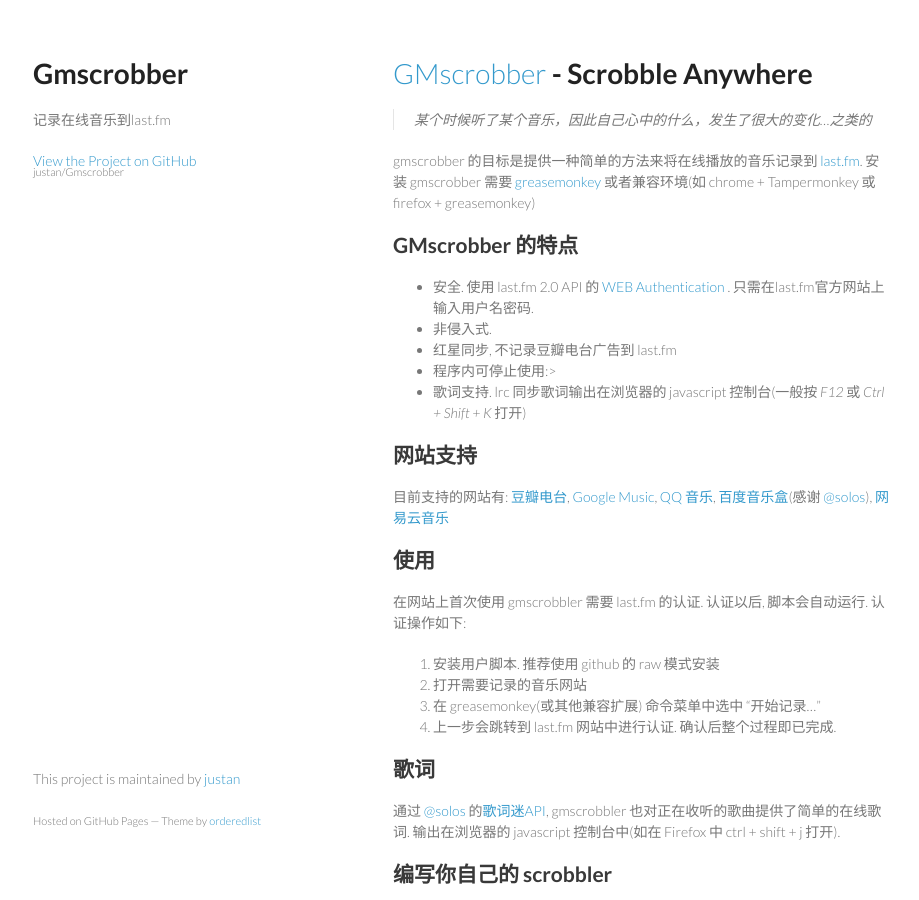
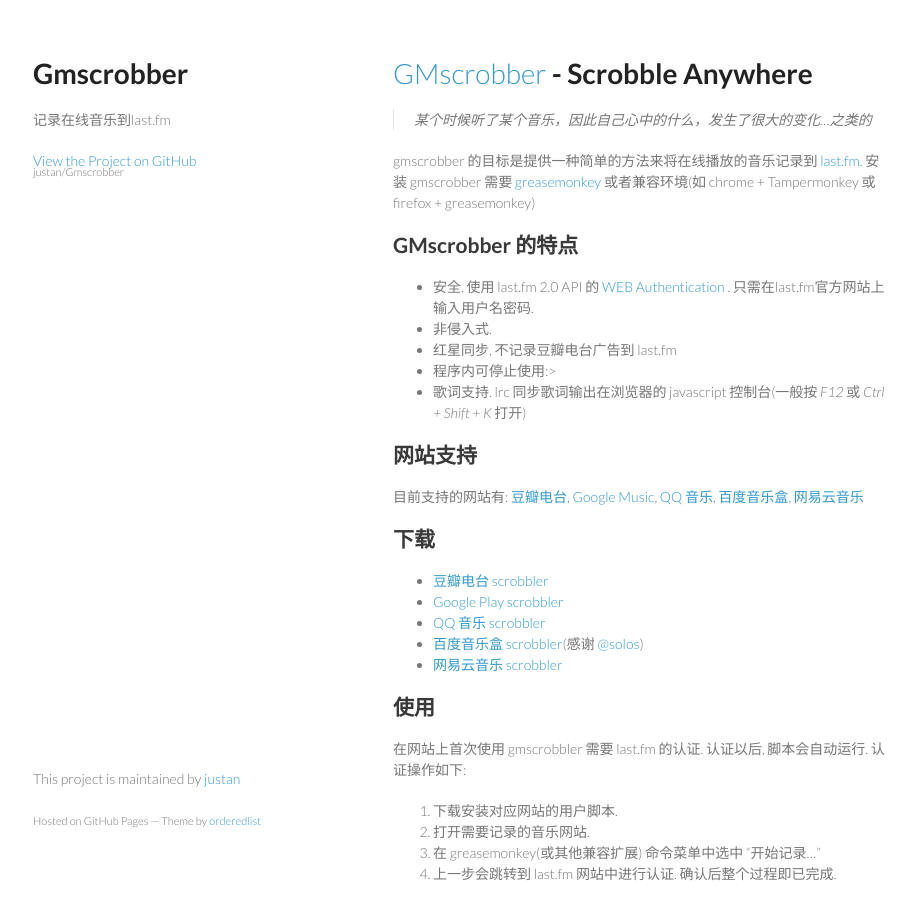
Before and after one commit to justan/gmscrobber, a Jekyll site: the page built from index.md, in a window 1280 px wide and 900 px high. Shown: the whole window, without its empty margins (177-1096 px from the left). Built offline with Jekyll 4.4.1, drawn with Linux system fonts in a browser that asks for light colours; Markdown is read by kramdown in place of the engine named in the settings; comment, search, counter and statistics services are not loaded.

Commit message:
'下载链接'

```diff
--- a/index.md
+++ b/index.md
@@ -18,13 +18,21 @@
   * 歌词支持. lrc 同步歌词输出在浏览器的 javascript 控制台(一般按 _F12_ 或 _Ctrl + Shift + K_ 打开)
 
 ## 网站支持
-目前支持的网站有: [豆瓣电台](http://douban.fm/), [Google Music](http://music.google.com), [QQ 音乐](http://music.qq.com), [百度音乐盒](http://play.baidu.com)(感谢 [@solos]), [网易云音乐](http://music.163.com)
+目前支持的网站有: [豆瓣电台](http://douban.fm/), [Google Music](http://music.google.com), [QQ 音乐](http://music.qq.com), [百度音乐盒](http://play.baidu.com), [网易云音乐](http://music.163.com)
+
+## 下载
+
+  - [豆瓣电台 scrobbler](dbscrobbler.user.js)
+  - [Google Play scrobbler](gmscrobbler.user.js)
+  - [QQ 音乐 scrobbler](qqmusicscrobber.user.js)
+  - [百度音乐盒 scrobbler](dbscrobbler.user.js)(感谢 [@solos])
+  - [网易云音乐 scrobbler](163_music_scrobbler.user.js)
 
 ## 使用
 在网站上首次使用 gmscrobbler 需要 last.fm 的认证. 认证以后, 脚本会自动运行. 认证操作如下:
 
-  1. 安装用户脚本. 推荐使用 github 的 raw 模式安装
-  2. 打开需要记录的音乐网站
+  1. 下载安装对应网站的用户脚本.
+  2. 打开需要记录的音乐网站.
   3. 在 greasemonkey(或其他兼容扩展) 命令菜单中选中 "开始记录..."
   4. 上一步会跳转到 last.fm 网站中进行认证. 确认后整个过程即已完成.
 
```
